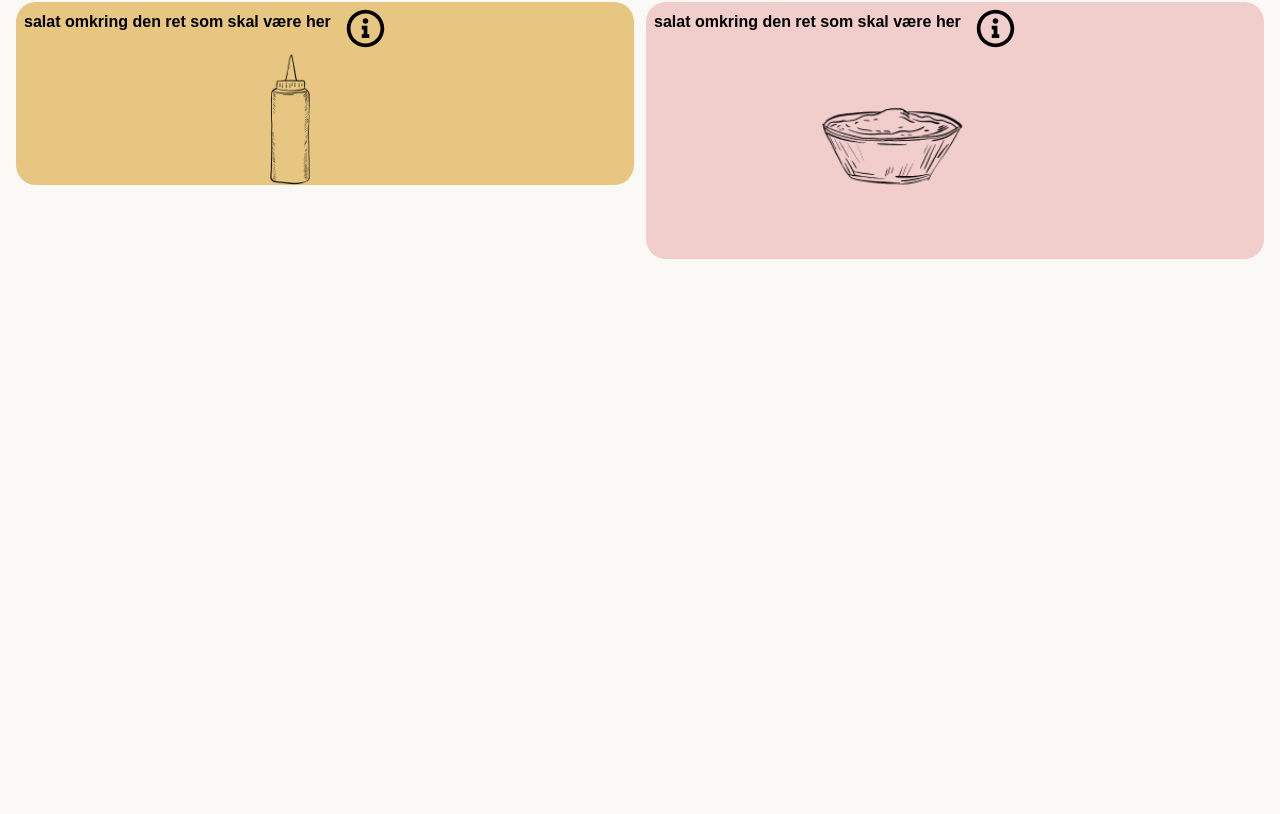
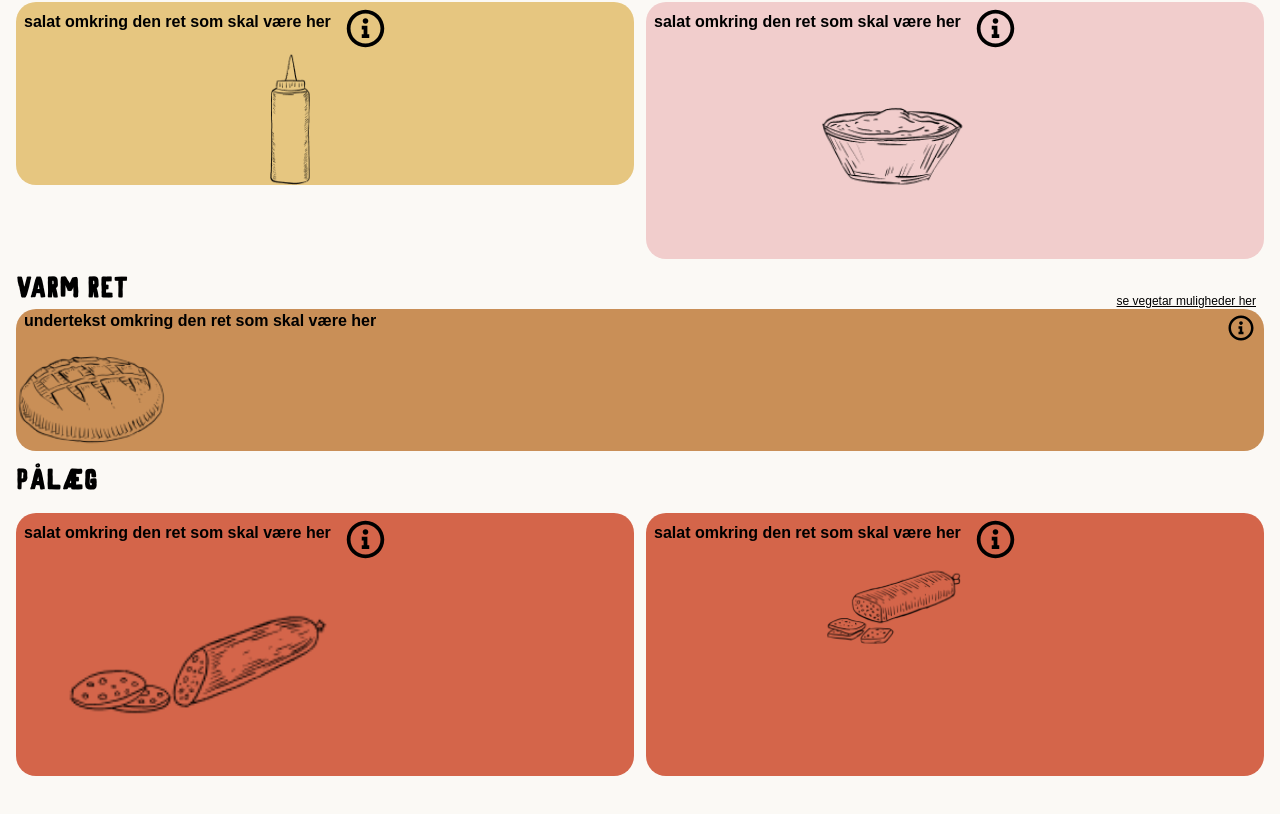
Before and after one commit to MortenKirch/advanced-frontend, a Next.js app: page /pages/ugensMenu in a window 1280 px wide. Shown: the part 880-1694 px from the top of the page. Before the commit the page ends 1219 px from the top, so only its background shows below. Built offline with nearby package versions, Linux system fonts and the light colour scheme.

Commit message:
update layout ugens menu

```diff
--- a/app/pages/ugensMenu/page.jsx
+++ b/app/pages/ugensMenu/page.jsx
@@ -85,6 +85,49 @@ export default function UgensMenu() {
   </div>
 
 
+
+  <div className="col-span-2">
+    <div className="flex justify-between  ">
+    <h2>Varm ret</h2>
+    <button className="underline text-xs self-end mr-2">se vegetar muligheder her</button>
+    </div>
+      <div className=" bg-tan overflow-hidden rounded-large">
+
+
+      <div className="flex w-full justify-between">
+        <h3 className="pl-2 font-bold">undertekst omkring den ret som skal være her</h3>
+        <RiInformation2Line size={30} className="m-1 mr-2"/>
+        </div>
+        <Image src="/bread.png" width={150} height={150} alt="billede af grøntsager"className="self-end"/>
+
+        </div>
+
+  </div>
+
+
+  <div className="grid grid-cols-2 col-span-2 gap-3">
+
+<h2 className="col-span-2 text-left">Pålæg</h2>
+
+
+  <div className="flex bg-primary rounded-large">
+
+    <div>
+    <h3 className="p-2 font-bold">salat omkring den ret som skal være her</h3>
+    <Image src="/cold-cut2.png" width={250} height={250} alt="billede af grøntsager"className="w-full"/>
+    </div>
+    <RiInformation2Line size={45} className="m-1 mr-2 "/>
+  </div>
+  <div className="flex bg-primary rounded-large">
+
+  <div className="col-span-2 flex flex-col">
+  <h3 className="p-2 font-bold">salat omkring den ret som skal være her</h3>
+  <Image src="/cold-cut.png" width={150} height={150} alt="billede af grøntsager"className="self-end"/>
+  </div>
+  <RiInformation2Line size={45} className="m-1 mr-2 "/>
+  </div>
+</div>
+
 </section>
 
 
```
